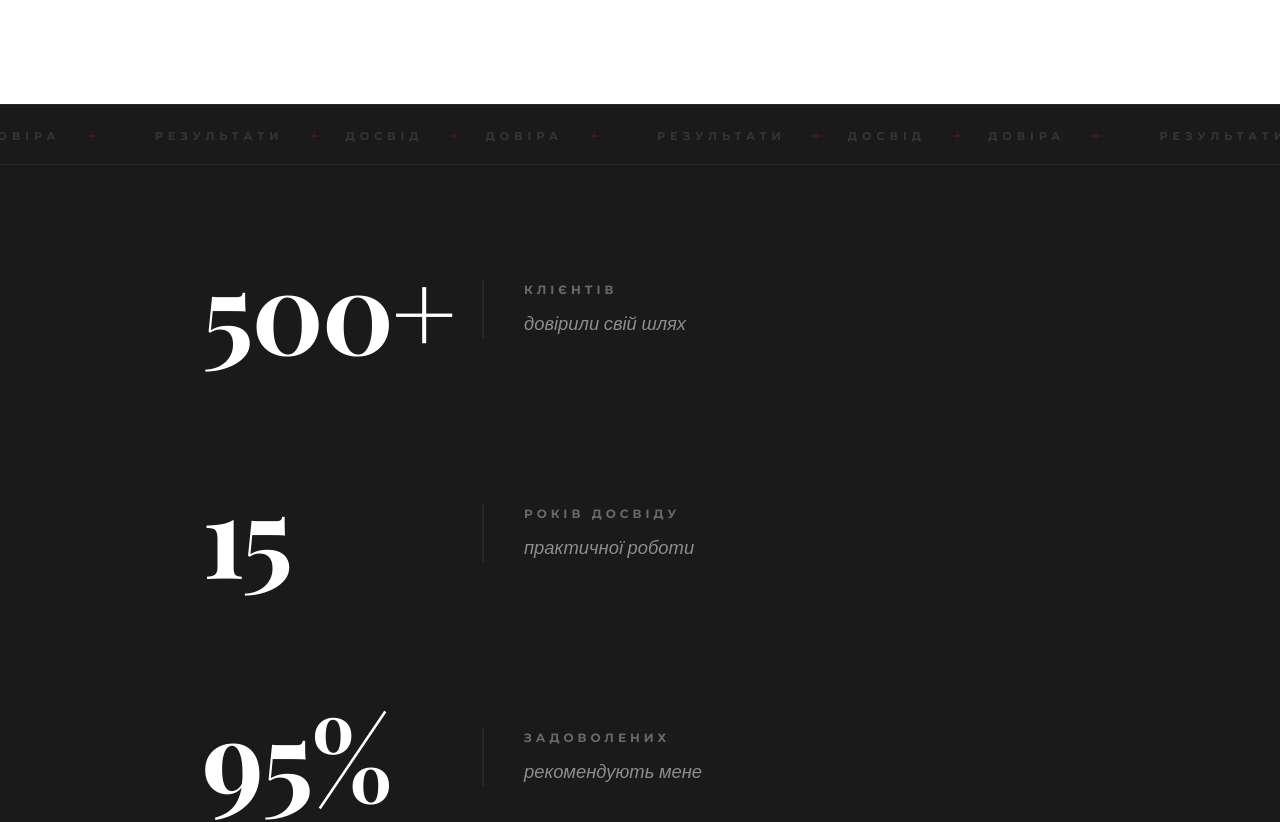
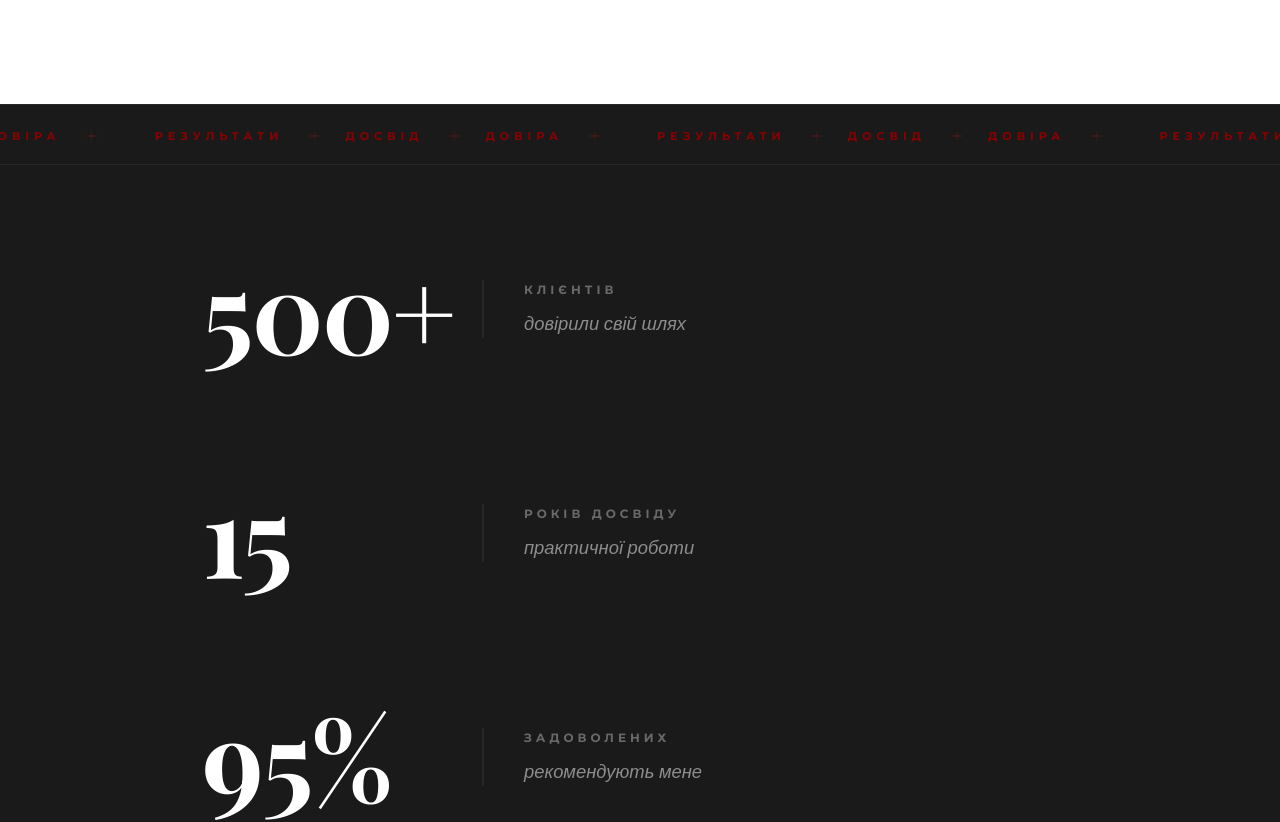
Before and after one commit to alsetsoft/psychosite, a Next.js app: page / in a window 1280 px wide. Shown: the part 4820-5642 px from the top of the page. Built offline with nearby package versions, Linux system fonts and the light colour scheme; no server answers; the database is empty; a web font is replaced by a local one.

Commit message:
Change marquee item color to dark red for improved visibility

```diff
--- a/src/App.css
+++ b/src/App.css
@@ -1240,7 +1240,7 @@
 .st-marquee-item {
   font-family: var(--sans); font-size: 0.7rem; font-weight: 700;
   text-transform: uppercase; letter-spacing: 5px;
-  color: rgba(255,255,255,0.12);
+  color: darkred;
   display: inline-flex; align-items: center; gap: 1.5rem;
   padding-right: 1.5rem;
 }
```
